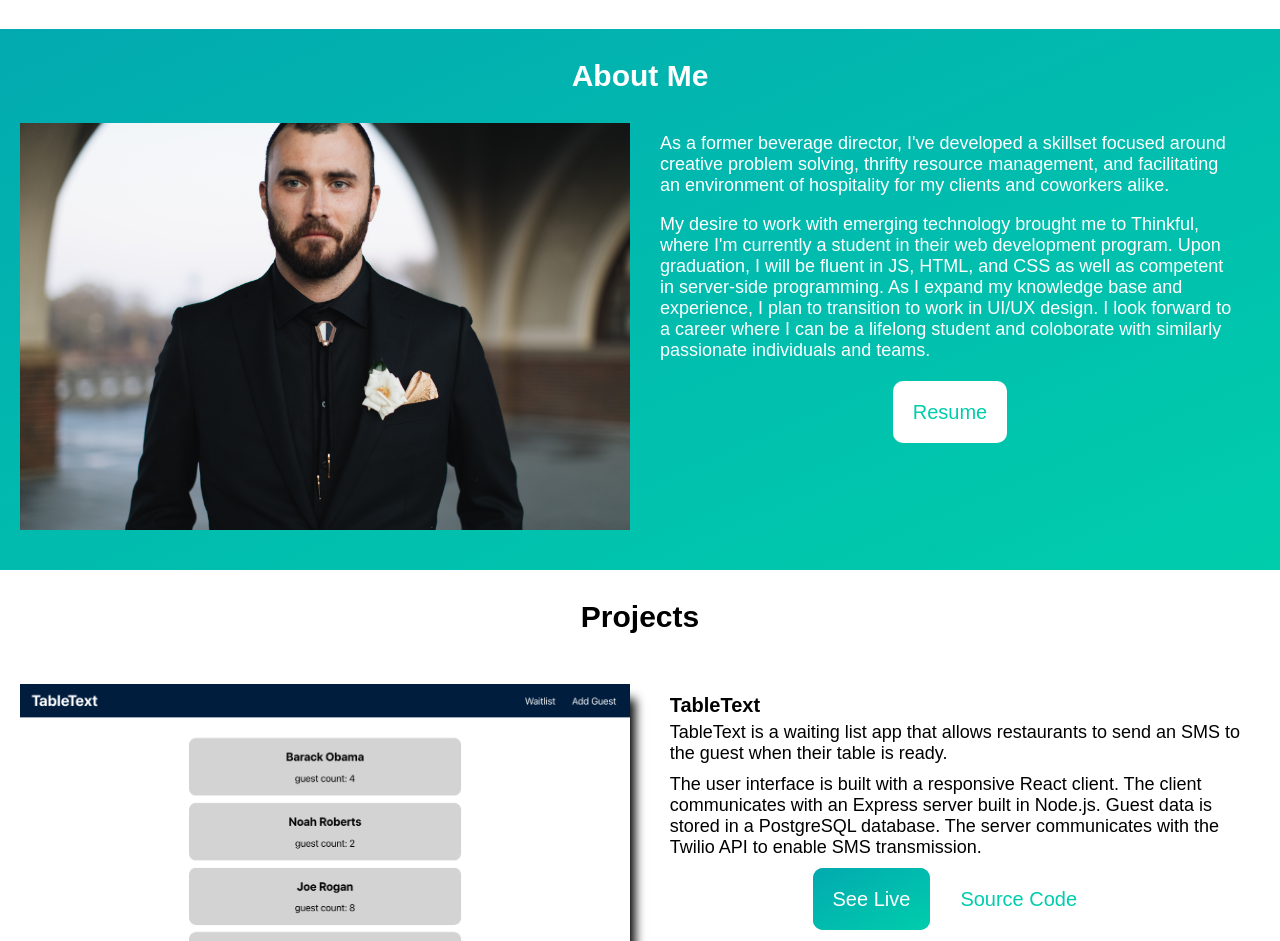
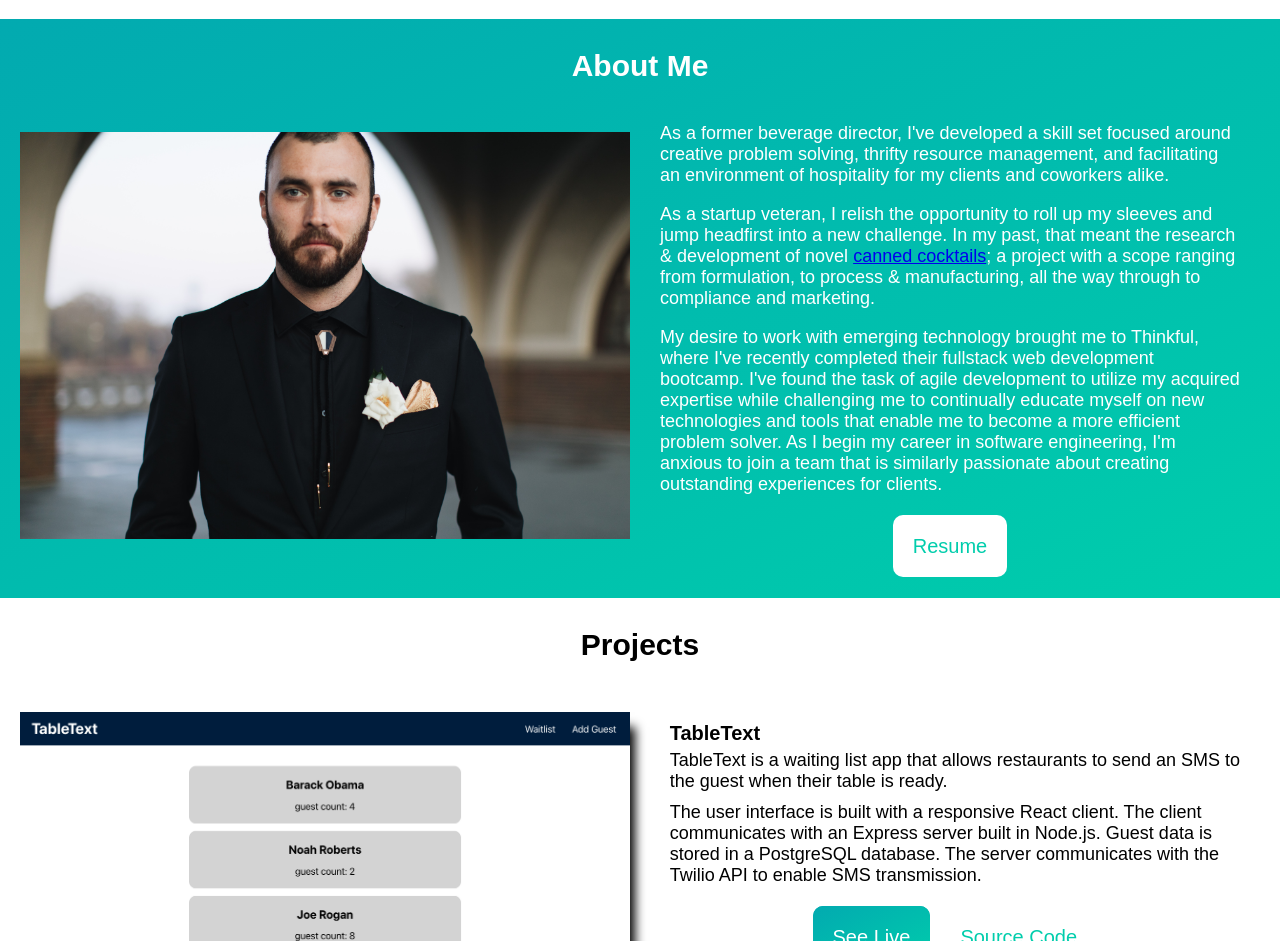
Before and after one commit to noahthedev/portfolio, a React (Create React App) app: page / in a window 1280 px wide. Shown: the part 271-1212 px from the top of the page. Built offline with nearby package versions, Linux system fonts and the light colour scheme; a web font is replaced by a local one.

Commit message:
about me updated

```diff
--- a/src/About/About.js
+++ b/src/About/About.js
@@ -14,10 +14,13 @@ export default class About extends React.Component  {
           </div>
           <div className='text-wrapper'>
             <p>
-              As a former beverage director, I've developed a skillset focused around creative problem solving, thrifty resource management, and facilitating an environment of hospitality for my clients and coworkers alike.
+              As a former beverage director, I've developed a skill set focused around creative problem solving, thrifty resource management, and facilitating an environment of hospitality for my clients and coworkers alike.
             </p>
             <p>
-              My desire to work with emerging technology brought me to Thinkful, where I'm currently a student in their web development program. Upon graduation, I will be fluent in JS, HTML, and CSS as well as competent in server-side programming. As I expand my knowledge base and experience, I plan to transition to work in UI/UX design. I look forward to a career where I can be a lifelong student and coloborate with similarly passionate individuals and teams.
+              As a startup veteran, I relish the opportunity to roll up my sleeves and jump headfirst into a new challenge. In my past, that meant the research & development of novel <a href='https://www.chicagodistilling.com/canned-cocktails' target='_blank' rel='noreferrer'>canned cocktails</a>; a project with a scope ranging from formulation, to process & manufacturing, all the way through to compliance and marketing.
+            </p>
+            <p>
+              My desire to work with emerging technology brought me to Thinkful, where I've recently completed their fullstack web development bootcamp. I've found the task of agile development to utilize my acquired expertise while challenging me to continually educate myself on new technologies and tools that enable me to become a more efficient problem solver. As I begin my career in software engineering, I'm anxious to join a team that is similarly passionate about creating outstanding experiences for clients.
             </p>
             <div className='resume-wrapper'>
               <a href='https://docs.google.com/document/d/1ZdTNgPmC1MSaU_HXTOBWHfwqzIhgM68K_RK25PTOYJc/edit?usp=sharing' target='_blank' rel='noreferrer'className='resume'>Resume</a>
--- a/src/Greeting/Greeting.css
+++ b/src/Greeting/Greeting.css
@@ -12,4 +12,5 @@
 .Greeting p {
   font-size: 20px;
   padding: 0px 0px 0px 40px;
+  margin-top: 10px;
 }
--- a/src/Projects/Projects.css
+++ b/src/Projects/Projects.css
@@ -31,7 +31,7 @@ h4 {
 
 .link-container {
   text-align: center;
-  margin-top: 30px;
+  margin-top: 40px;
 }
 
 .live {
```
